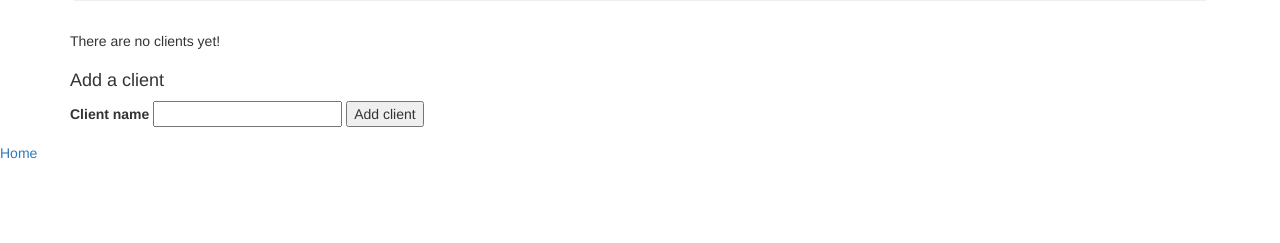
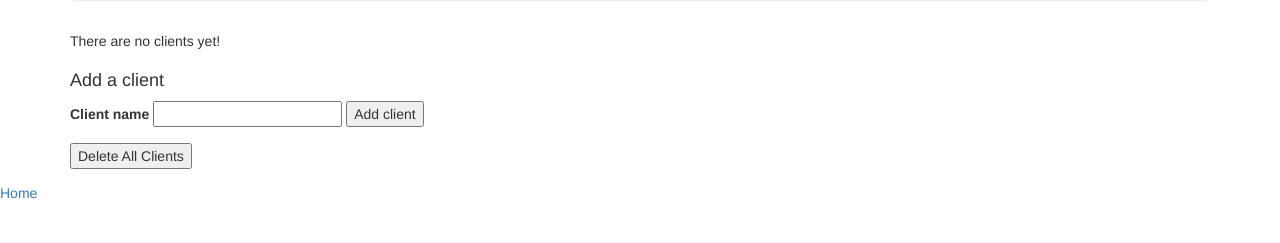
Before and after one commit to fignewtonfood/wk3_code_review, a PHP site: template views/stylist.html.twig in a window 1280 px wide. Shown: the part 194-437 px from the top of the page. Run offline with PHP 8.4, Linux system fonts and the light colour scheme; the template is opened without the code that fills it, so the values that code supplies are empty; some libraries are stand-ins or nearby versions.

Commit message:
add post/deleteclients route to index page in app.php

```diff
--- a/app/app.php
+++ b/app/app.php
@@ -47,4 +47,9 @@
         return $app['twig']->render('stylist.html.twig', array('stylist' => $stylist, 'clients' => $stylist->getClients()));
     });
 
+    $app->post("/delete_clients", function() use ($app) {
+        Client::deleteAll();
+        return $app['twig']->render('index.html.twig', array('stylists' => Stylist::getAll()));
+    });
+
     return $app;
--- a/views/stylist.html.twig
+++ b/views/stylist.html.twig
@@ -36,7 +36,13 @@
         </div>
 
         <footer class='footer'>
-                <p><a href='/'>Home</a></p>
+            <div class = 'container'>
+                <form action='/delete_clients' method='post'>
+                    <button type='submit'>Delete All Clients</button>
+                </form>
+            </div>
+
+            <p><a href='/'>Home</a></p>
         </footer>
     </body>
 </html>
```
Also changed, not shown: views/index.html.twig (+3 -5 lines).
